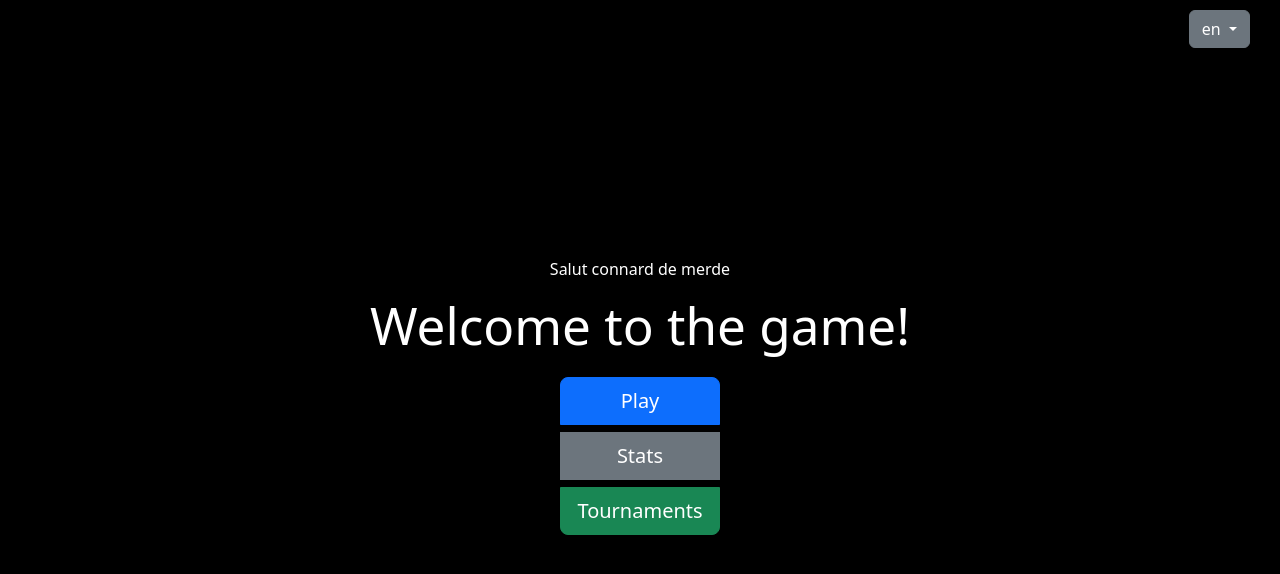
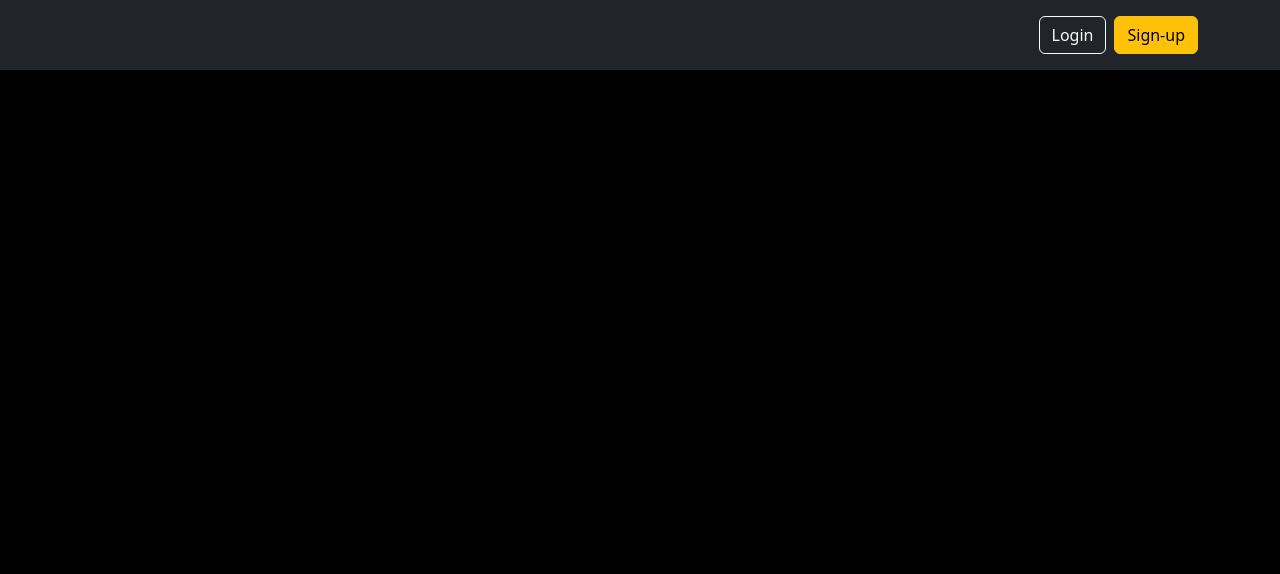
Before and after one commit to Vlad-PLK/Transcandence, a React (Vite) app in the folder front-react/: page / in a window 1280 px wide. Shown: the top 574 px of the page. Built offline with nearby package versions, Linux system fonts and the light colour scheme.

Commit message:
adding header

```diff
--- a/front-react/index.html
+++ b/front-react/index.html
@@ -1,5 +1,5 @@
 <!doctype html>
-<html lang="ru">
+<html lang="en">
   <head>
     <meta charset="UTF-8" />
     <link href="https://cdn.jsdelivr.net/npm/bootstrap@5.3.3/dist/css/bootstrap.min.css" rel="stylesheet"
@@ -10,44 +10,46 @@
     <title>Transcendance</title>
   </head>
   <body>
-    <div id="racine"></div>
-    <div class="starting-page">
-      <div class="language-menu">
-          <div class="dropdown">
-              <button class="btn btn-secondary dropdown-toggle" type="button" id="languageMenuButton" aria-haspopup="true" aria-expanded="false">
-                  en
-              </button>
-              <div class="dropdown-menu" aria-labelledby="languageMenuButton">
-                  <a class="dropdown-item" href="#">Русский</a>
-                  <a class="dropdown-item" href="#">English</a>
-                  <a class="dropdown-item" href="#">Español</a>
-              </div>
-          </div>
-      </div>
-      <div class="text-center">
-          <h1 class="mb-4">Welcome to the game!</h1>
-          <div class="btn-group-vertical">
-              <button type="button" class="btn btn-primary btn-lg mb-2" onclick="navigateTo('game')">Play</button>
-              <button type="button" class="btn btn-secondary btn-lg mb-2" onclick="navigateTo('stats')">Stats</button>
-              <button type="button" class="btn btn-success btn-lg mb-2" onclick="navigateTo('tournaments')">Tournaments</button>
-          </div>
-      </div>
-    </div>
+    <div id="main_id"></div>
+    <!-- <div class="starting-page"> -->
+      <!-- <div class="language-menu"> -->
+          <!-- <div class="dropdown"> -->
+              <!-- <button class="btn btn-secondary dropdown-toggle" type="button" id="languageMenuButton" aria-haspopup="true" aria-expanded="false"> -->
+                  <!-- en -->
+              <!-- </button> -->
+              <!-- <div class="dropdown-menu" aria-labelledby="languageMenuButton"> -->
+                  <!-- <a class="dropdown-item" href="#">Русский</a> -->
+                  <!-- <a class="dropdown-item" href="#">English</a> -->
+                  <!-- <a class="dropdown-item" href="#">Español</a> -->
+              <!-- </div> -->
+          <!-- </div> -->
+      <!-- </div> -->
+      <!-- <div class="text-center"> -->
+          <!-- <h1 class="mb-4">Welcome to the game!</h1> -->
+          <!-- <div class="btn-group-vertical"> -->
+              <!-- <button type="button" class="btn btn-primary btn-lg mb-2" onclick="navigateTo('game')">Play</button> -->
+              <!-- <button type="button" class="btn btn-secondary btn-lg mb-2" onclick="navigateTo('stats')">Stats</button> -->
+              <!-- <button type="button" class="btn btn-success btn-lg mb-2" onclick="navigateTo('tournaments')">Tournaments</button> -->
+          <!-- </div> -->
+      <!-- </div> -->
+    <!-- </div> -->
 
-  <div class="game-page" style="display: none;">
-      <h1 class="text-center">Здесь что-то будет позже</h1>
-  </div>
-
-  <div class="stats-page" style="display: none;">
-      <h1 class="text-center">Здесь что-то будет позже</h1>
-  </div>
-
-  <div class="tournaments-page" style="display: none;">
-      <h1 class="text-center">Здесь что-то будет позже</h1>
-  </div>
+  <!-- <div class="game-page" style="display: none;"> -->
+      <!-- <h1 class="text-center">Здесь что-то будет позже</h1> -->
+  <!-- </div> -->
+<!--  -->
+  <!-- <div class="stats-page" style="display: none;"> -->
+      <!-- <h1 class="text-center">Здесь что-то будет позже</h1> -->
+  <!-- </div> -->
+<!--  -->
+  <!-- <div class="tournaments-page" style="display: none;"> -->
+      <!-- <h1 class="text-center">Здесь что-то будет позже</h1> -->
+  <!-- </div> -->
     <!-- <div id="root"></div> -->
   <script type="module" src="/src/main.jsx"></script>
   <script src="https://cdn.jsdelivr.net/npm/bootstrap@5.3.3/dist/js/bootstrap.bundle.min.js"
       integrity="sha384-YvpcrYf0tY3lHB60NNkmXc5s9fDVZLESaAA55NDzOxhy9GkcIdslK1eN7N6jIeHz" crossorigin="anonymous"></script>
-</body>
+  <script src="https://ajax.googleapis.com/ajax/libs/jquery/3.7.1/jquery.min.js"></script>
+
+  </body>
 </html>
--- a/front-react/src/index.css
+++ b/front-react/src/index.css
@@ -1,7 +1,6 @@
 body {
   background-color: #000; /* Черный фон */
   color: #fff; /* Белый текст */
-  display: flex;
   justify-content: center;
   align-items: center;
   height: 100vh;
@@ -18,72 +17,3 @@ body {
 .dropdown:hover .dropdown-menu {
   display: block;
 }
-
-/* root {
-  font-family: Inter, system-ui, Avenir, Helvetica, Arial, sans-serif;
-  line-height: 1.5;
-  font-weight: 400;
-
-  color-scheme: light dark;
-  color: rgba(255, 255, 255, 0.87);
-  background-color: #242424;
-
-  font-synthesis: none;
-  text-rendering: optimizeLegibility;
-  -webkit-font-smoothing: antialiased;
-  -moz-osx-font-smoothing: grayscale;
-} */
-
-a {
-  font-weight: 500;
-  color: #646cff;
-  text-decoration: inherit;
-}
-a:hover {
-  color: #535bf2;
-}
-
-body {
-  margin: 0;
-  display: flex;
-  place-items: center;
-  min-width: 320px;
-  min-height: 100vh;
-}
-
-h1 {
-  font-size: 3.2em;
-  line-height: 1.1;
-}
-
-button {
-  border-radius: 8px;
-  border: 1px solid transparent;
-  padding: 0.6em 1.2em;
-  font-size: 1em;
-  font-weight: 500;
-  font-family: inherit;
-  background-color: #1a1a1a;
-  cursor: pointer;
-  transition: border-color 0.25s;
-}
-button:hover {
-  border-color: #646cff;
-}
-button:focus,
-button:focus-visible {
-  outline: 4px auto -webkit-focus-ring-color;
-}
-
-@media (prefers-color-scheme: light) {
-  :root {
-    color: #213547;
-    background-color: #ffffff;
-  }
-  a:hover {
-    color: #747bff;
-  }
-  button {
-    background-color: #f9f9f9;
-  }
-}
--- a/front-react/src/main.jsx
+++ b/front-react/src/main.jsx
@@ -5,7 +5,7 @@ import './index.css'
 import { RouterProvider } from 'react-router-dom'
 import router from './routing.jsx'
 
-ReactDOM.createRoot(document.getElementById('racine')).render(
+ReactDOM.createRoot(document.getElementById('main_id')).render(
   <React.StrictMode>
     {/* <App /> */}
     <RouterProvider router={router}/>
--- a/front-react/src/root.jsx
+++ b/front-react/src/root.jsx
@@ -1,5 +1,21 @@
 function Root({children}){
-    return <p style={{color:"white"}}>Salut connard de merde</p>
+    const click=() => {
+      window.$("#click-modal").modal('show');
+    }
+    return <header className="p-3 text-bg-dark">
+    <div className="container">
+      <div className="d-flex flex-wrap align-items-center justify-content-center justify-content-lg-end">
+        <a href="/" className="d-flex align-items-center mb-2 mb-lg-0 text-white text-decoration-none">
+          <svg className="bi me-2" width="40" height="32" role="img" aria-label="Bootstrap"><use xlink:href="#bootstrap"></use></svg>
+        </a>
+        <div class="text-end">
+          <button type="button" className="btn btn-outline-light me-2" onClick={click}>Login</button>
+          <button type="button" className="btn btn-warning">Sign-up</button>
+        </div>
+      </div>
+    </div>
+  </header>
+
 }
 
 export default Root
```
